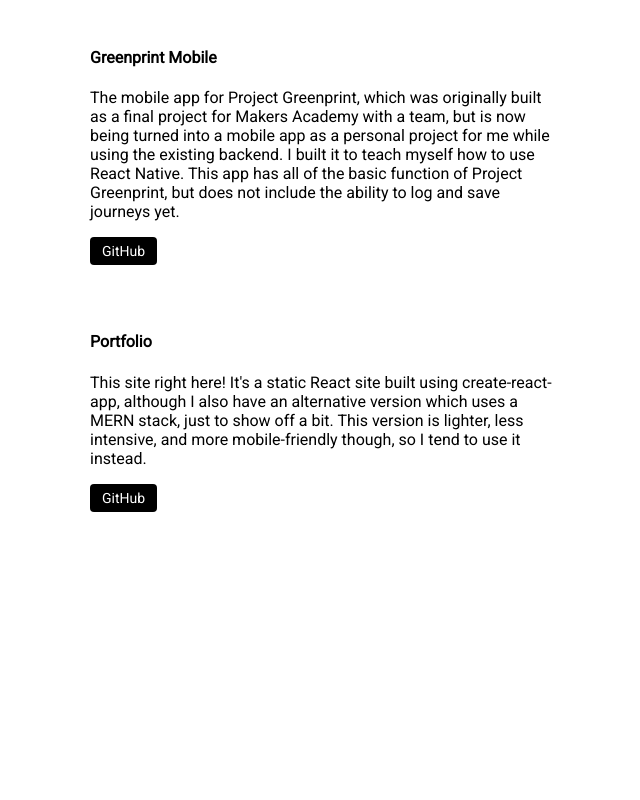
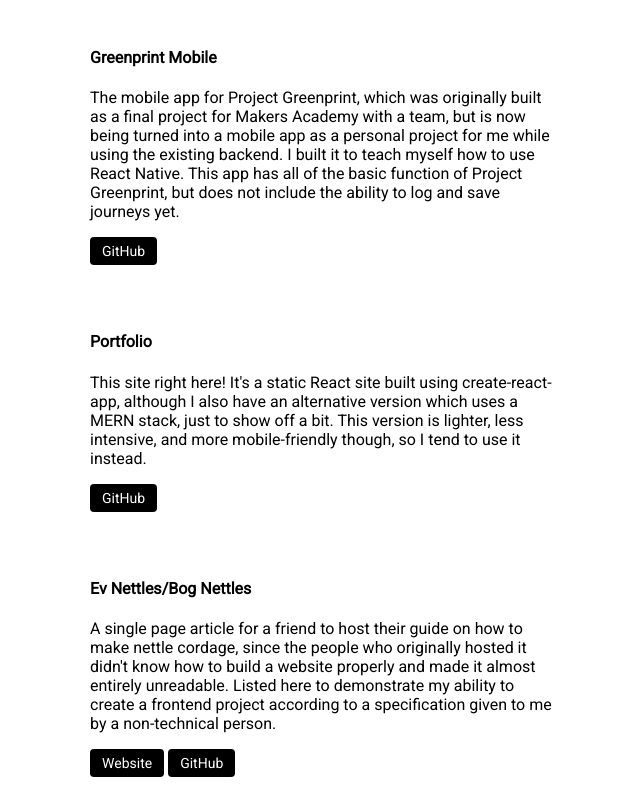
Before and after one commit to SevenSecrets/portfolio-static, a React (Create React App) app: page / in a window 1280 px wide. Shown: the part 1205-2005 px from the top of the page, without its empty margins (317-957 px from the left). Before the commit the page ends 1740 px from the top, so only its background shows below. Built offline with nearby package versions, Linux system fonts and the light colour scheme.

Commit message:
adding ev nettles

```diff
--- a/src/App.js
+++ b/src/App.js
@@ -23,6 +23,7 @@ class App extends Component {
           <Project name="Game Suggestions" description="An app where users can create polls where voters can suggest any games available on IGDB to play together. Built in React and bootstrapped with Create React App." gitHubLink="https://github.com/SevenSecrets/game-suggestions"/>
           <Project name="Greenprint Mobile" description="The mobile app for Project Greenprint, which was originally built as a final project for Makers Academy with a team, but is now being turned into a mobile app as a personal project for me while using the existing backend. I built it to teach myself how to use React Native. This app has all of the basic function of Project Greenprint, but does not include the ability to log and save journeys yet." gitHubLink="https://github.com/SevenSecrets/greenprint-mobile" />
           <Project name="Portfolio" description="This site right here! It's a static React site built using create-react-app, although I also have an alternative version which uses a MERN stack, just to show off a bit. This version is lighter, less intensive, and more mobile-friendly though, so I tend to use it instead." gitHubLink="https://github.com/SevenSecrets/portfolio-static"/>
+          <Project name="Ev Nettles/Bog Nettles" description="A single page article for a friend to host their guide on how to make nettle cordage, since the people who originally hosted it didn't know how to build a website properly and made it almost entirely unreadable. Listed here to demonstrate my ability to create a frontend project according to a specification given to me by a non-technical person." siteLink="https://amazing-hawking-5e336d.netlify.app/" gitHubLink="https://github.com/SevenSecrets/ev-nettles"/>
         </div>
       </div>
     );
```
